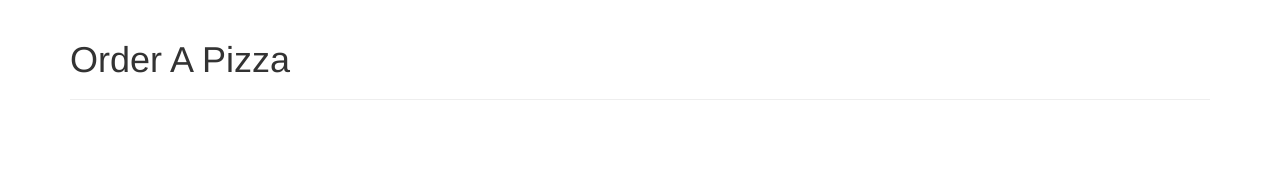
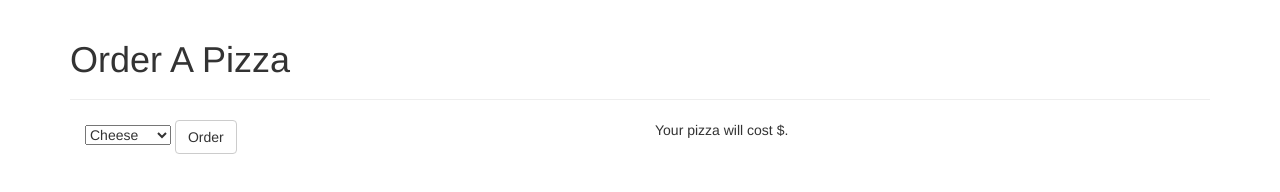
Before and after one commit to jillkuchman/pizza, a plain HTML site: page index.html in a window 1280 px wide. Drawn offline with nearby package versions, Linux system fonts and the light colour scheme.

Commit message:
Add selection form with toppings and working functionality to find the correct price

```diff
--- a/index.html
+++ b/index.html
@@ -20,12 +20,21 @@
             <div class='page-header'>
                 <h1>Order A Pizza</h1>
             </div>
-
-            <div class='row'>
-                <div id="order-form" class='col-md-12'>
-
+            <div id='pizza-order' class='col-sm-6'>
+                <div class='form-group>'>
+                    <form id='order-form'>
+                        <select id='topping-selection'>
+                            <option value='cheese'>Cheese</option>
+                            <option value='pepperoni'>Pepperoni</option>
+                        </select>
+                        <button type='submit' class='btn btn-default'>Order</button>
+                    </form>
                 </div>
             </div>
+
+                <div id='pizza-price' class='col-sm-6'>
+                    <p>Your pizza will cost $<span id='order-price'></span>.</p>
+                </div>
         </div>
     </body>
 </html>
--- a/js/scripts.js
+++ b/js/scripts.js
@@ -7,13 +7,13 @@ var Pizza = {
             return 15;
         }
     }
-}
+};
 
 $(document).ready(function() {
-    $('#topping-selection').submit(function(event) {
+    $('#order-form').submit(function(event) {
         event.preventDefault();
 
-        var topping_selection = $('#topping-input').val();
+        var topping_selection = $('#topping-selection').val();
 
         var pizza_order = Object.create(Pizza);
 
```
